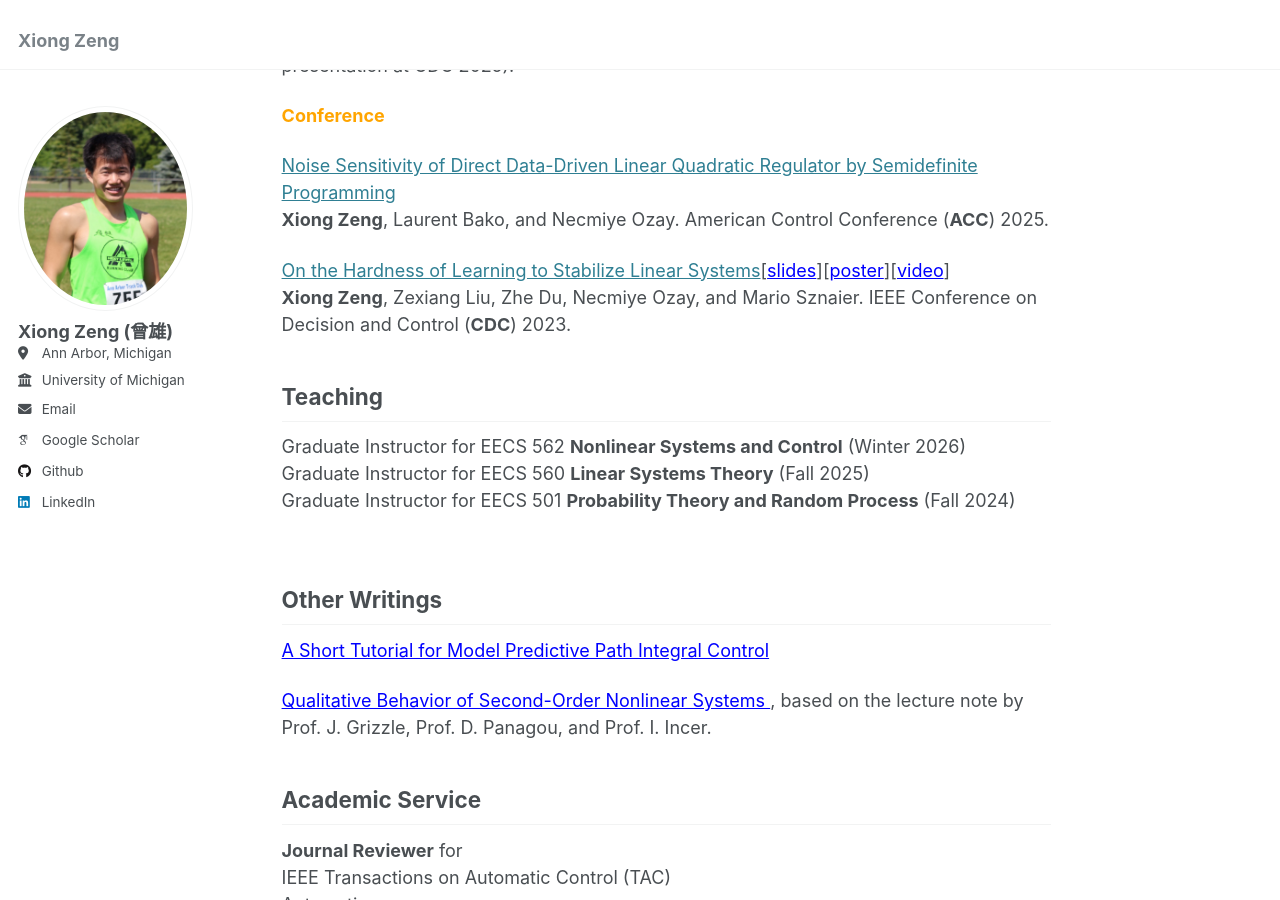
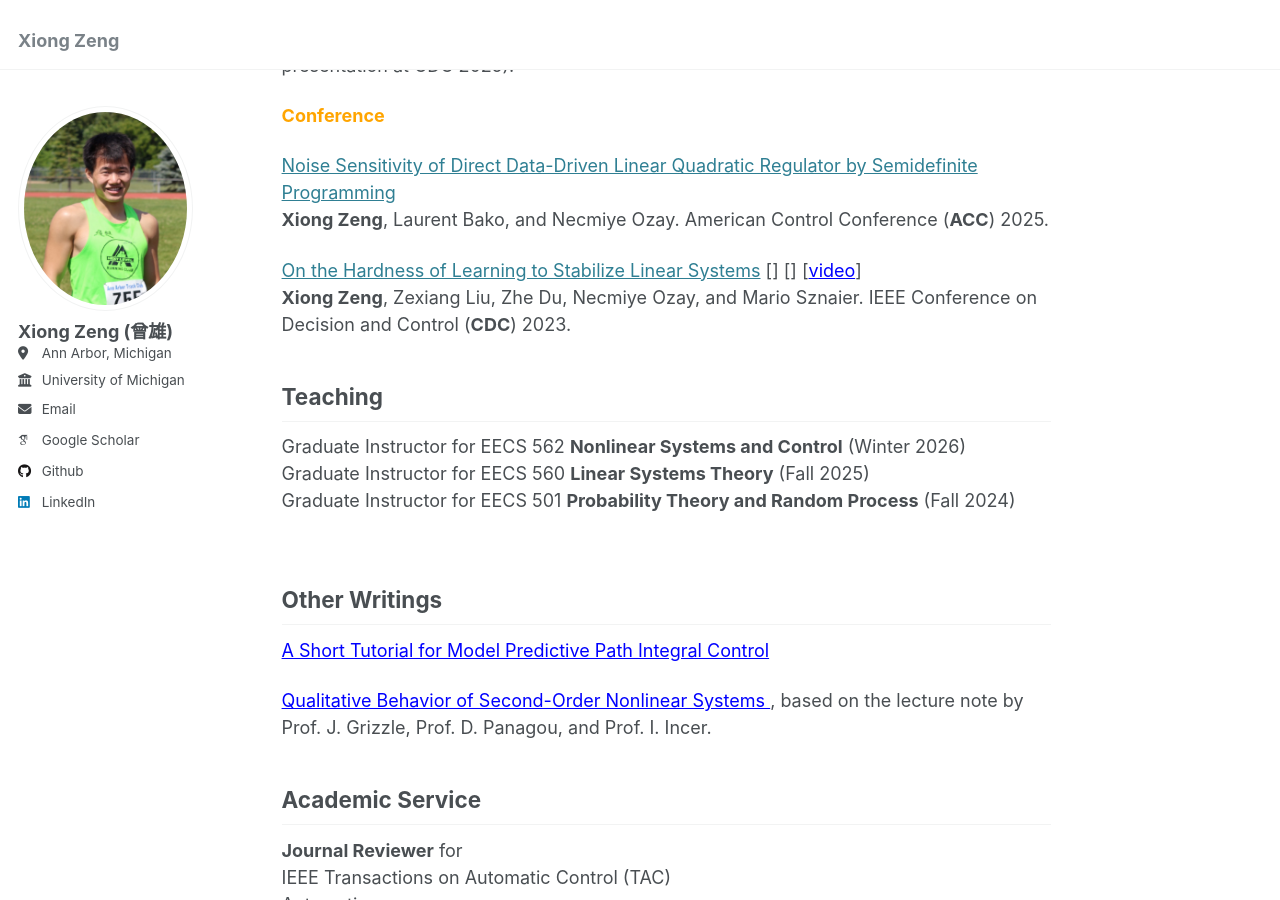
Before and after one commit to zengxiong111/zengxiong.github.io, a Jekyll site: the page built from _pages/about.md, in a window 1280 px wide and 900 px high, scrolled down 1382 px. Built offline with Jekyll 4.4.1, drawn with Linux system fonts in a browser that asks for light colours; some web fonts are replaced; some of the changed lines change nothing that is shown.

Commit message:
Update about.md

```diff
--- a/_pages/about.md
+++ b/_pages/about.md
@@ -49,7 +49,10 @@ Feedback](https://zengxiong111.github.io/zengxiong.github.io/)<br>
  **Xiong Zeng**, Laurent Bako, and Necmiye Ozay. American Control Conference (**ACC**) 2025.
 
 
- [On the Hardness of Learning to Stabilize Linear Systems](https://arxiv.org/abs/2311.11151)[<a href="https://github.com/zengxiong111/zengxiong.github.io/releases/download/v1.0/hard_learn_stabilize_present.pdf" style="color: blue;" target="_blank">slides</a>][<a href="https://github.com/zengxiong111/zengxiong.github.io/releases/download/v1.0/On.The.Hardness.of.Learning.to.Stabilize.Linear.Systems_Poster.pdf" style="color: blue;" target="_blank">poster</a>][<a href="https://www.youtube.com/watch?v=eP5KKam834w" style="color: blue;" target="_blank">video</a>]<br>
+ [On the Hardness of Learning to Stabilize Linear Systems](https://arxiv.org/abs/2311.11151)
+ [<!-- <a href="https://github.com/zengxiong111/zengxiong.github.io/releases/download/v1.0/hard_learn_stabilize_present.pdf" style="color: blue;" target="_blank">slides</a>   -->]
+ [<!-- <a href="https://github.com/zengxiong111/zengxiong.github.io/releases/download/v1.0/On.The.Hardness.of.Learning.to.Stabilize.Linear.Systems_Poster.pdf" style="color: blue;" target="_blank">poster</a>   -->]
+ [<a href="https://www.youtube.com/watch?v=eP5KKam834w" style="color: blue;" target="_blank">video</a>]<br>
  **Xiong Zeng**, Zexiang Liu, Zhe Du, Necmiye Ozay, and Mario Sznaier. IEEE Conference on Decision and Control (**CDC**) 2023.
 &nbsp;
 ## Teaching
```
